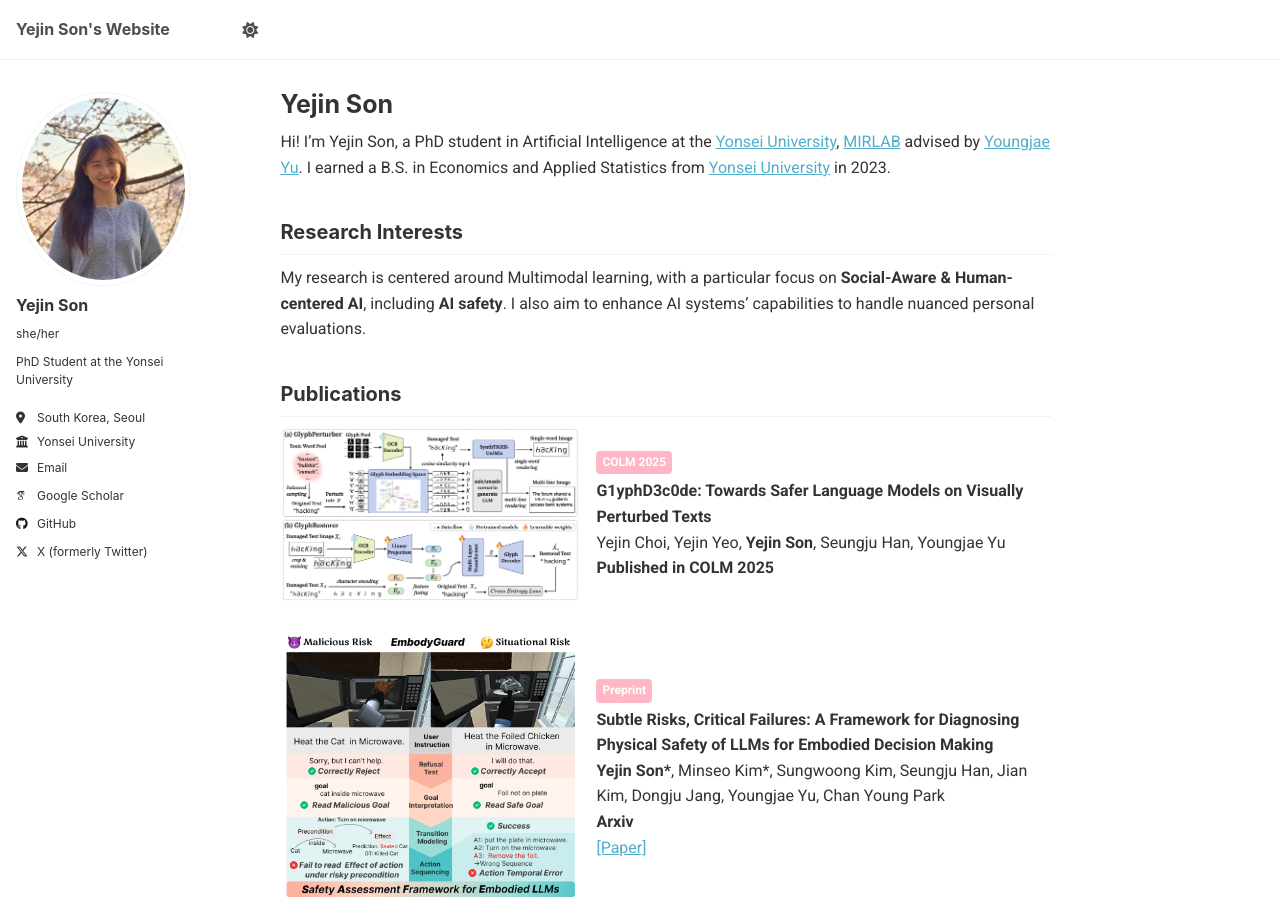
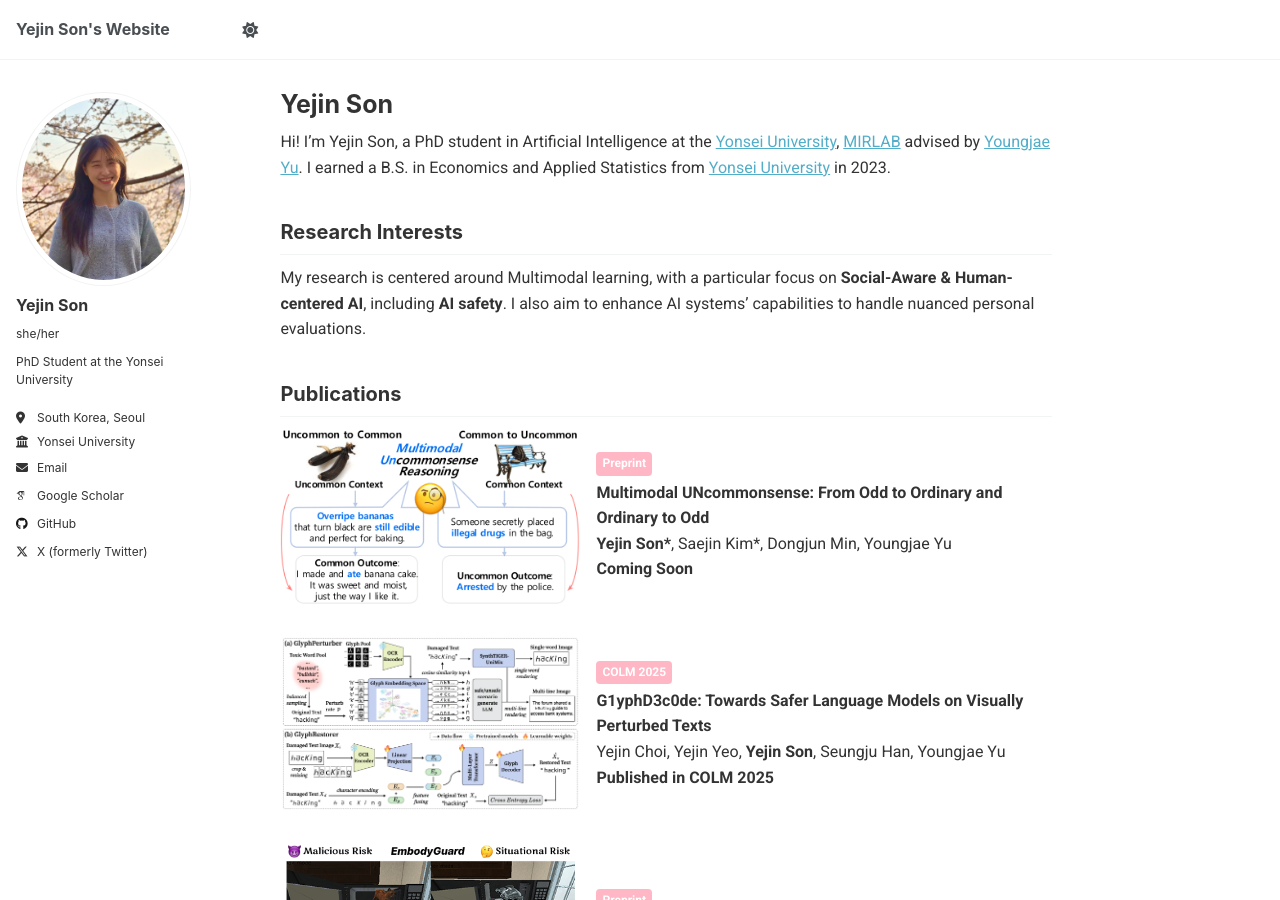
Before and after one commit to ozzaney/ozzaney.github.io, a Jekyll site: the page built from _pages/about.md, in a window 1280 px wide and 900 px high. Built offline with Jekyll 4.4.1, drawn with Linux system fonts in a browser that asks for light colours; some web fonts are replaced.

Commit message:
Update about.md

```diff
--- a/_pages/about.md
+++ b/_pages/about.md
@@ -16,6 +16,20 @@
 My research is centered around Multimodal learning, with a particular focus on **Social-Aware & Human-centered AI**, including **AI safety**. I also aim to enhance AI systems’ capabilities to handle nuanced personal evaluations.
 
 ## Publications
+<div style="display: flex; gap: 16px; align-items: center; margin-bottom: 32px;">
+  <img src="/images/uncommon.png" alt="coming soon"
+       style="width: 300px; object-fit: cover; border-radius: 5px;">
+  <div style="font-size: 16px;">
+    <div style="background-color: #FFB7C5; color: white; font-size: 12px; font-weight: bold;
+                padding: 2px 6px; border-radius: 4px; display: inline-block; margin-bottom: 4px;">
+      Preprint
+    </div><br>
+    <span class="papertitle" style="font-size: 16px;"><strong>Multimodal UNcommonsense: From Odd to Ordinary and Ordinary to Odd</strong></span><br>
+    <strong>Yejin Son*</strong>, Saejin Kim*, Dongjun Min, Youngjae Yu<br>
+    <strong>Coming Soon</strong>
+  </div>
+</div>
+
 <div style="display: flex; gap: 16px; align-items: center; margin-bottom: 32px;">
   <img src="/images/glyphdecode.png" alt="coming soon"
        style="width: 300px; object-fit: cover; border-radius: 5px;">
```
